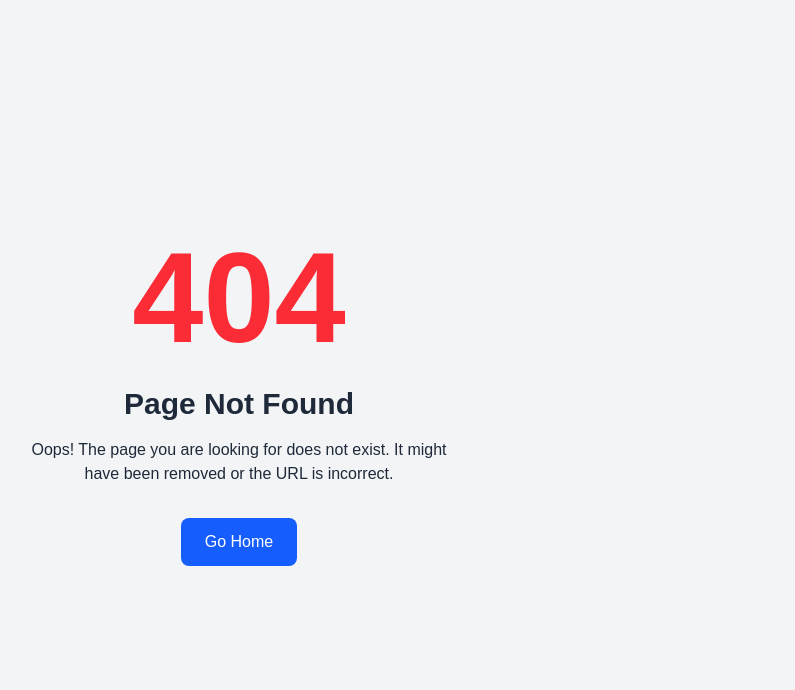
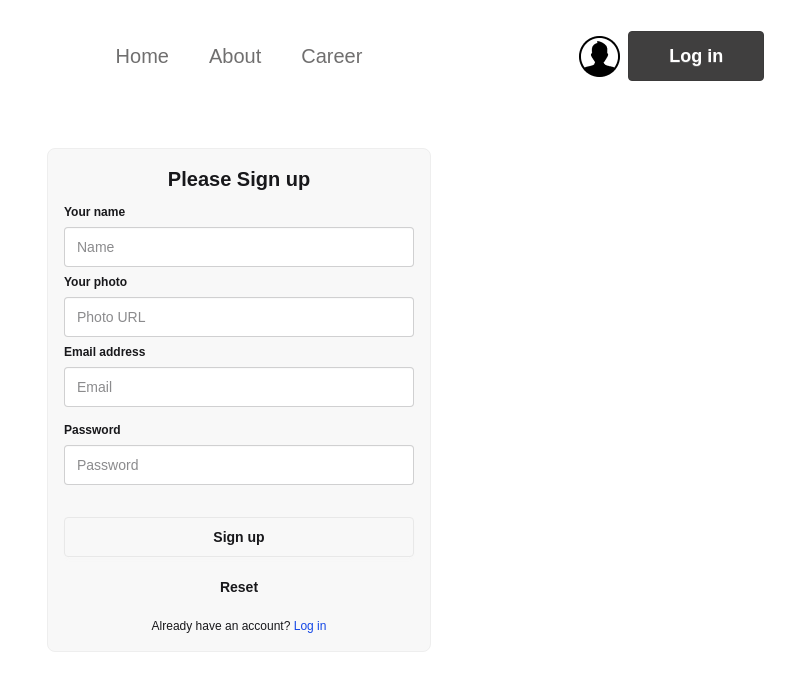
Before and after one commit to md-jahirul-islam-tuku/news-portal-react, a React (Vite) app: page /auth/signUp in a window 1280 px wide. Before the commit this address had no page. Shown: the top 690 px of the page, without its empty margins (401-1196 px from the left). Built offline with nearby package versions, Linux system fonts and the light colour scheme; no server answers.

Commit message:
authentication activated

```diff
--- a/package.json
+++ b/package.json
@@ -13,6 +13,7 @@
     "@tailwindcss/vite": "^4.1.18",
     "daisyui": "^5.5.14",
     "date-fns": "^4.1.0",
+    "firebase": "^12.7.0",
     "react": "^19.2.0",
     "react-dom": "^19.2.0",
     "react-fast-marquee": "^1.6.5",
--- a/src/components/navigation/Navbar.jsx
+++ b/src/components/navigation/Navbar.jsx
@@ -1,8 +1,18 @@
-import React from "react";
-import { NavLink } from "react-router";
+import React, { use } from "react";
+import { Link, NavLink } from "react-router";
 import profilePhoto from "../../assets/user.png";
+import { AuthContext } from "../../pages/Authentication/AuthContext";
 
 const Navbar = () => {
+  const { user, signOutUser } = use(AuthContext);
+  console.log(user?.photoURL);
+  const handleSignOut = () => {
+    signOutUser()
+      .then(() => {})
+      .catch((error) => {
+        console.log(error);
+      });
+  };
   const link = (
     <>
       <li>
@@ -55,7 +65,21 @@ const Navbar = () => {
         <a className="cursor-pointer">
           <img src={profilePhoto} alt="" />
         </a>
-        <a className="btn btn-secondary shadow-none py-6 px-10 text-lg text-white">Login</a>
+        {user ? (
+          <button
+            onClick={handleSignOut}
+            className="btn btn-secondary shadow-none py-6 px-10 text-lg text-white"
+          >
+            Log out
+          </button>
+        ) : (
+          <Link
+            to={"/auth/login"}
+            className="btn btn-secondary shadow-none py-6 px-10 text-lg text-white"
+          >
+            Log in
+          </Link>
+        )}
       </div>
     </div>
   );
--- /dev/null
+++ b/src/firebase/firebase.init.js
@@ -0,0 +1,19 @@
+// Import the functions you need from the SDKs you need
+import { initializeApp } from "firebase/app";
+import { getAuth } from "firebase/auth";
+// TODO: Add SDKs for Firebase products that you want to use
+// https://firebase.google.com/docs/web/setup#available-libraries
+
+// Your web app's Firebase configuration
+const firebaseConfig = {
+  apiKey: "AIzaSyD0OOowdKknwqwJK6UxcRhI1miuIlbKMgQ",
+  authDomain: "dragon-news-react-4f641.firebaseapp.com",
+  projectId: "dragon-news-react-4f641",
+  storageBucket: "dragon-news-react-4f641.firebasestorage.app",
+  messagingSenderId: "940386224658",
+  appId: "1:940386224658:web:58557e747d5d8bd71f26cb",
+};
+
+// Initialize Firebase
+const app = initializeApp(firebaseConfig);
+export const auth = getAuth(app);
--- /dev/null
+++ b/src/layouts/AuthLayout.jsx
@@ -0,0 +1,16 @@
+import React from "react";
+import Navbar from "../components/navigation/Navbar";
+import { Outlet } from "react-router";
+
+const AuthLayout = () => {
+  return (
+    <div className="w-10/12 mx-auto">
+      <Navbar />
+      <main className="min-h-screen flex items-start justify-center">
+        <Outlet />
+      </main>
+    </div>
+  );
+};
+
+export default AuthLayout;
--- a/src/main.jsx
+++ b/src/main.jsx
@@ -4,9 +4,12 @@ import "./index.css";
 import App from "./App.jsx";
 import { RouterProvider } from "react-router";
 import router from "./routes/routes.jsx";
+import AuthProvider from "./pages/Authentication/AuthProvider.jsx";
 
 createRoot(document.getElementById("root")).render(
   <StrictMode>
-    <RouterProvider router={router}></RouterProvider>
+    <AuthProvider>
+      <RouterProvider router={router}></RouterProvider>
+    </AuthProvider>
   </StrictMode>
 );
--- /dev/null
+++ b/src/pages/Authentication/AuthContext.jsx
@@ -0,0 +1,3 @@
+import { createContext } from "react";
+
+export const AuthContext = createContext(null);
--- /dev/null
+++ b/src/pages/Authentication/AuthProvider.jsx
@@ -0,0 +1,40 @@
+import React, { useEffect, useState } from "react";
+import { AuthContext } from "./AuthContext";
+import {
+  createUserWithEmailAndPassword,
+  onAuthStateChanged,
+  signInWithEmailAndPassword,
+  signOut,
+} from "firebase/auth";
+import { auth } from "../../firebase/firebase.init";
+
+const AuthProvider = ({ children }) => {
+  const [user, setUser] = useState(null);
+  const [loading, setLoading] = useState(true);
+  const createUser = (email, password) => {
+    return createUserWithEmailAndPassword(auth, email, password);
+  };
+  const loginUser = (email, password) => {
+    return signInWithEmailAndPassword(auth, email, password);
+  };
+  const signOutUser = () => {
+    signOut(auth);
+  };
+  useEffect(() => {
+    const unsubscribe = onAuthStateChanged(auth, (currentUser) => {
+      setUser(currentUser);
+      setLoading(false);
+    });
+    return () => unsubscribe();
+  }, []);
+  const authInfo = {
+    user,
+    loading,
+    createUser,
+    loginUser,
+    signOutUser,
+  };
+  return <AuthContext value={authInfo}>{children}</AuthContext>;
+};
+
+export default AuthProvider;
--- /dev/null
+++ b/src/pages/Authentication/Login.jsx
@@ -0,0 +1,72 @@
+import React, { use, useState } from "react";
+import { Link } from "react-router";
+import { AuthContext } from "./AuthContext";
+
+const Login = () => {
+  const [message, setMessage] = useState("");
+  const { loginUser } = use(AuthContext);
+  const handleLogin = (e) => {
+    e.preventDefault();
+    const form = e.target;
+    const email = form.email.value;
+    const password = form.password.value;
+    loginUser(email, password)
+      .then((result) => {
+        alert("Log in successful!");
+        console.log(result.user);
+      })
+      .catch((error) => {
+        const errorMessage = error.code || error.message;
+        setMessage(errorMessage);
+      });
+  };
+  return (
+    <form
+      onSubmit={handleLogin}
+      className="fieldset bg-base-200 border-base-300 rounded-box w-sm border p-4"
+    >
+      <h1 className="text-center text-xl font-bold">Log in</h1>
+      <fieldset className="fieldset">
+        <label className="font-semibold">Email address</label>
+        <input
+          name="email"
+          type="email"
+          className="input w-full validator"
+          placeholder="Email"
+          required
+        />
+        <p className="validator-hint hidden">Required</p>
+      </fieldset>
+
+      <label className="fieldset">
+        <span className="font-semibold">Password</span>
+        <input
+          name="password"
+          type="password"
+          className="input w-full validator"
+          placeholder="Password"
+          required
+        />
+        <span className="validator-hint hidden">Required</span>
+      </label>
+      <div>
+        <a className="link link-hover">Forgot password?</a>
+      </div>
+      <span className="text-red-500 mt-1">{message}</span>
+      <button className="btn mt-1" type="submit">
+        Login
+      </button>
+      <button className="btn btn-ghost mt-1" type="reset">
+        Reset
+      </button>
+      <p className="text-center mt-5">
+        Don't you have an account?{" "}
+        <Link to={"/auth/signUp"} className="text-blue-700 hover:underline">
+          Sign up
+        </Link>
+      </p>
+    </form>
+  );
+};
+
+export default Login;
--- /dev/null
+++ b/src/pages/Authentication/Signup.jsx
@@ -0,0 +1,100 @@
+import React, { use, useState } from "react";
+import { Link } from "react-router";
+import { AuthContext } from "./AuthContext";
+import { updateProfile } from "firebase/auth";
+import { auth } from "../../firebase/firebase.init";
+
+const Signup = () => {
+  const [message, setMessage] = useState("");
+  const { createUser } = use(AuthContext);
+  const handleSignup = (e) => {
+    e.preventDefault();
+    const form = e.target;
+    const name = form.userName.value;
+    const photo = form.photo.value;
+    const email = form.email.value;
+    const password = form.password.value;
+    createUser(email, password)
+      .then((result) => {
+        alert("Signup successful!");
+        updateProfile(auth.currentUser, {
+          displayName: name,
+          photoURL: photo,
+        })
+          .then(() => {})
+          .catch((error) => {
+            const errorMessage = error.code || error.message;
+            setMessage(errorMessage);
+          });
+        console.log(result.user);
+      })
+      .catch((error) => {
+        const errorMessage = error.code || error.message;
+        setMessage(errorMessage);
+      });
+  };
+  return (
+    <form
+      onSubmit={handleSignup}
+      className="fieldset bg-base-200 border-base-300 rounded-box w-sm border p-4"
+    >
+      <h1 className="text-center text-xl font-bold">Please Sign up</h1>
+      <fieldset className="fieldset">
+        <label className="font-semibold">Your name</label>
+        <input
+          name="userName"
+          type="text"
+          className="input w-full validator"
+          placeholder="Name"
+          // required
+        />
+        <p className="validator-hint hidden">Required</p>
+        <label className="font-semibold">Your photo</label>
+        <input
+          name="photo"
+          type="text"
+          className="input w-full validator"
+          placeholder="Photo URL"
+          // required
+        />
+        <p className="validator-hint hidden">Required</p>
+        <label className="font-semibold">Email address</label>
+        <input
+          name="email"
+          type="email"
+          className="input w-full validator"
+          placeholder="Email"
+          required
+        />
+        <p className="validator-hint hidden">Required</p>
+      </fieldset>
+
+      <label className="fieldset">
+        <span className="font-semibold">Password</span>
+        <input
+          name="password"
+          type="password"
+          className="input w-full validator"
+          placeholder="Password"
+          required
+        />
+        <span className="validator-hint hidden">Required</span>
+        <span className="text-red-500">{message}</span>
+      </label>
+      <button className="btn mt-4" type="submit">
+        Sign up
+      </button>
+      <button className="btn btn-ghost mt-1" type="reset">
+        Reset
+      </button>
+      <p className="text-center mt-1">
+        Already have an account?{" "}
+        <Link to={"/auth/login"} className="text-blue-700 hover:underline">
+          Log in
+        </Link>
+      </p>
+    </form>
+  );
+};
+
+export default Signup;
--- a/src/routes/routes.jsx
+++ b/src/routes/routes.jsx
@@ -7,6 +7,9 @@ import ErrorPage from "../pages/ErrorPage/ErrorPage";
 import CategoryNews from "../pages/CategoryNews/CategoryNews";
 import NewsDetails from "../pages/CategoryNews/NewsDetails";
 import OthersLayout from "../layouts/OthersLayout";
+import AuthLayout from "../layouts/AuthLayout";
+import Login from "../pages/Authentication/Login";
+import Signup from "../pages/Authentication/Signup";
 
 const router = createBrowserRouter([
   {
@@ -51,7 +54,20 @@ const router = createBrowserRouter([
       },
     ],
   },
-
+  {
+    path: "auth",
+    Component: AuthLayout,
+    children: [
+      {
+        path: "login",
+        Component: Login,
+      },
+      {
+        path: "signUp",
+        Component: Signup,
+      },
+    ],
+  },
   {
     path: "/*",
     Component: ErrorPage,
```
Also changed, not shown: 1 other file (tests, documents, lock files or other folders).
